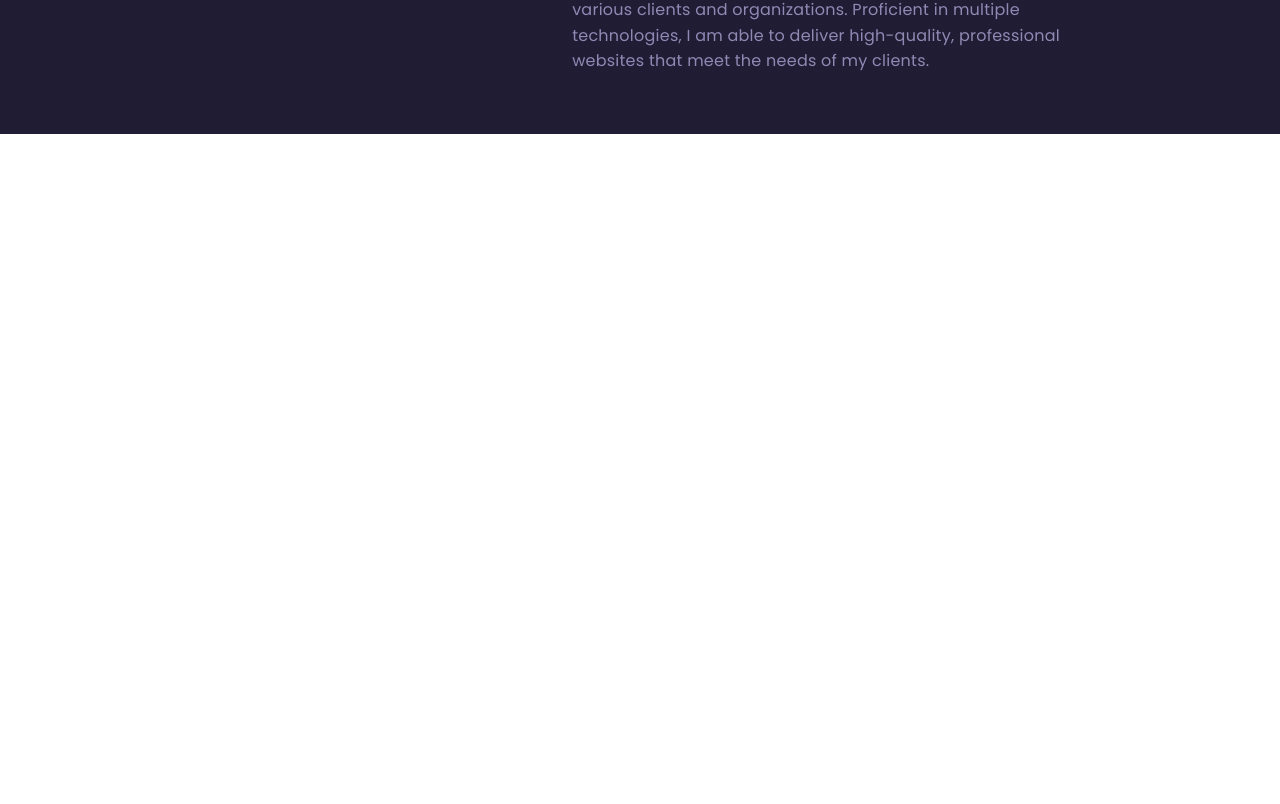
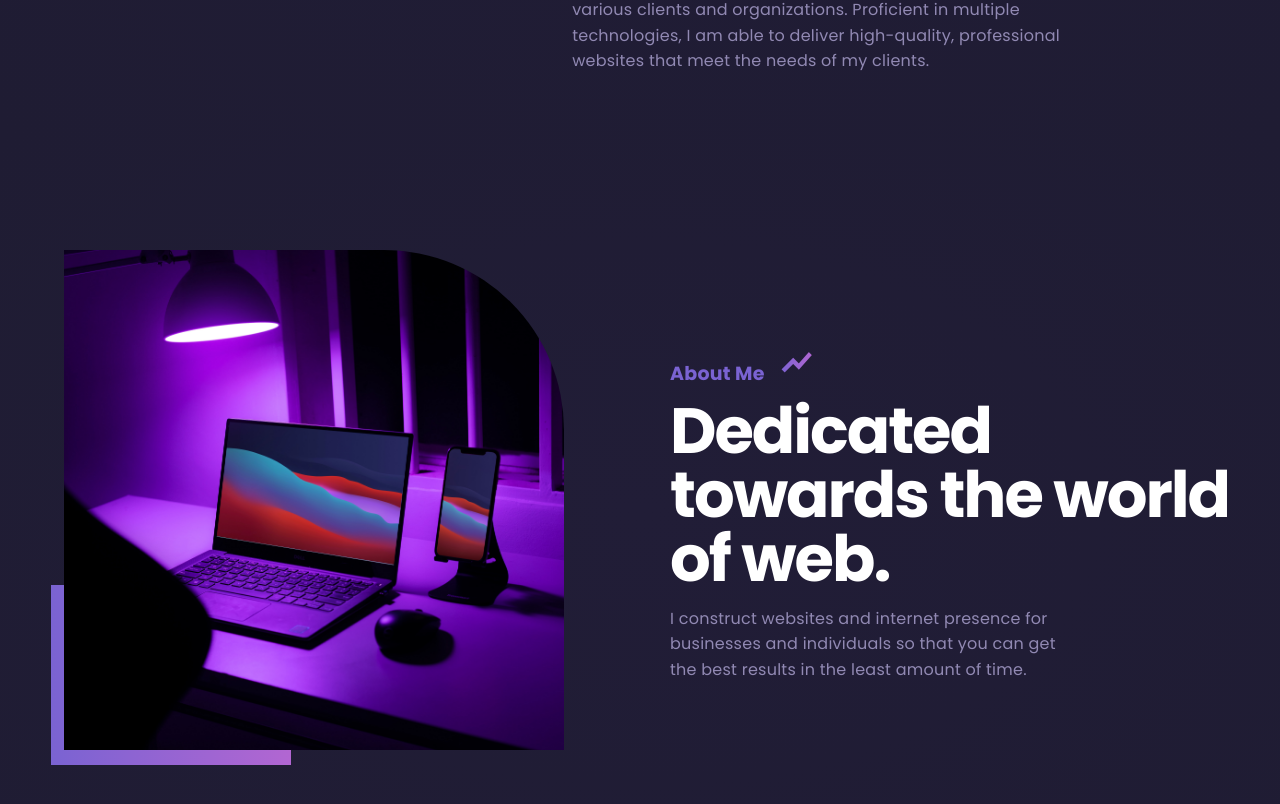
Before and after one commit to sahilmandre/portfolio22, an Angular app: page / in a window 1280 px wide. Shown: the part 2036-2840 px from the top of the page. Before the commit the page ends 2170 px from the top, so only its background shows below. Built offline with nearby package versions, Linux system fonts and the light colour scheme.

Commit message:
about us section done and projects section added

```diff
--- /dev/null
+++ b/src/app/about-us/about-us.component.css
@@ -0,0 +1,77 @@
+.backgroundAbout {
+  background-image: radial-gradient(#211d37, rgb(31 28 51));
+  z-index: -100;
+  position: relative;
+  height: 95vh;
+}
+
+.aboutPic {
+  height: 50rem;
+  width: 50rem;
+  border-top-right-radius: 18rem;
+  object-fit: cover;
+  position: absolute;
+  z-index: 1;
+  bottom: 19%;
+  left: 5%;
+}
+
+.box {
+  height: 18rem;
+  width: 24rem;
+  background: linear-gradient(90deg, #7a63d2, #b266d2);
+  left: 4%;
+  position: absolute;
+  bottom: 17%;
+  top: auto;
+  z-index: -10;
+}
+
+.aboutHeading {
+  color: #7a63d2;
+  font-family: poppins;
+  font-size: 1.9rem;
+  font-weight: 600;
+}
+
+.aboutHeadingIcon {
+  background: linear-gradient(90deg, #7a63d2, #b266d2);
+  -webkit-background-clip: text;
+  background-clip: text;
+  -webkit-text-fill-color: transparent;
+  font-weight: bold;
+  font-size: 3.4rem;
+  height: auto;
+  width: auto;
+  margin-left: 1rem;
+}
+
+@media (max-width: 920px) {
+  .aboutLeft {
+    width: 100%;
+  }
+  .aboutRight {
+    width: 100%;
+    display: grid;
+    justify-content: center;
+  }
+  .background {
+    background-image: radial-gradient(#211d37, rgb(31 28 51));
+  }
+}
+
+@media (max-width: 1080px) {
+  .aboutRight {
+    width: 100%;
+    display: grid;
+    justify-content: center;
+  }
+
+  .background {
+    background-image: radial-gradient(#211d37, rgb(31 28 51));
+  }
+
+  .aboutPic {
+    width: 88%;
+  }
+}
--- /dev/null
+++ b/src/app/about-us/about-us.component.html
@@ -0,0 +1,24 @@
+<div class="backgroundAbout">
+  <div class="row h-100 align-items-center">
+    <div class="p-5 col-6 h-100 aboutLeft">
+      <div class="box"></div>
+      <img class="aboutPic" src="../../assets/images/bg (6).jpg" alt="" />
+    </div>
+
+    <div
+      class="p-5 col-6 col-sm-12 col-md-6 aboutRight background justify-content-md-end"
+    >
+      <div class="aboutHeading">
+        About Me <mat-icon class="aboutHeadingIcon"> show_chart</mat-icon>
+      </div>
+      <div class="aboutHeadingTitle mainHeading col-12 mt-4">
+        {{ aboutHeadingTitle }}
+      </div>
+      <div
+        class="aboutHeadingDescription description col-12 col-md-8 col-sm-10 mt-4"
+      >
+        {{ aboutHeadingDescription }}
+      </div>
+    </div>
+  </div>
+</div>
--- /dev/null
+++ b/src/app/about-us/about-us.component.ts
@@ -0,0 +1,12 @@
+import { Component } from '@angular/core';
+
+@Component({
+  selector: 'app-about-us',
+  templateUrl: './about-us.component.html',
+  styleUrls: ['./about-us.component.css'],
+})
+export class AboutUsComponent {
+  aboutHeadingTitle: string = 'Dedicated towards the world of web.';
+  aboutHeadingDescription: string =
+    'I construct websites and internet presence for businesses and individuals so that you can get the best results in the least amount of time.';
+}
--- a/src/app/app.component.html
+++ b/src/app/app.component.html
@@ -1,4 +1,5 @@
 <div class="bodyBackground">
   <app-header></app-header>
   <app-hero></app-hero>
+  <app-about-us></app-about-us>
 </div>
--- a/src/app/app.module.ts
+++ b/src/app/app.module.ts
@@ -8,6 +8,8 @@ import { AppComponent } from './app.component';
 import { ExperienceComponent } from './experience/experience.component';
 import { HeaderComponent } from './header/header.component';
 import { HeroComponent } from './hero/hero.component';
+import { AboutUsComponent } from './about-us/about-us.component';
+import { ProjectsComponent } from './projects/projects.component';
 
 @NgModule({
   declarations: [
@@ -15,6 +17,8 @@ import { HeroComponent } from './hero/hero.component';
     HeaderComponent,
     HeroComponent,
     ExperienceComponent,
+    AboutUsComponent,
+    ProjectsComponent,
   ],
   imports: [
     BrowserModule,
--- /dev/null
+++ b/src/app/projects/projects.component.html
@@ -0,0 +1 @@
+<p>projects works!</p>
```
Also changed, not shown: src/app/projects/projects.component.ts (added, +10 -0 lines), src/app/projects/projects.component.css (added), 2 other files (tests, documents, lock files or other folders).
